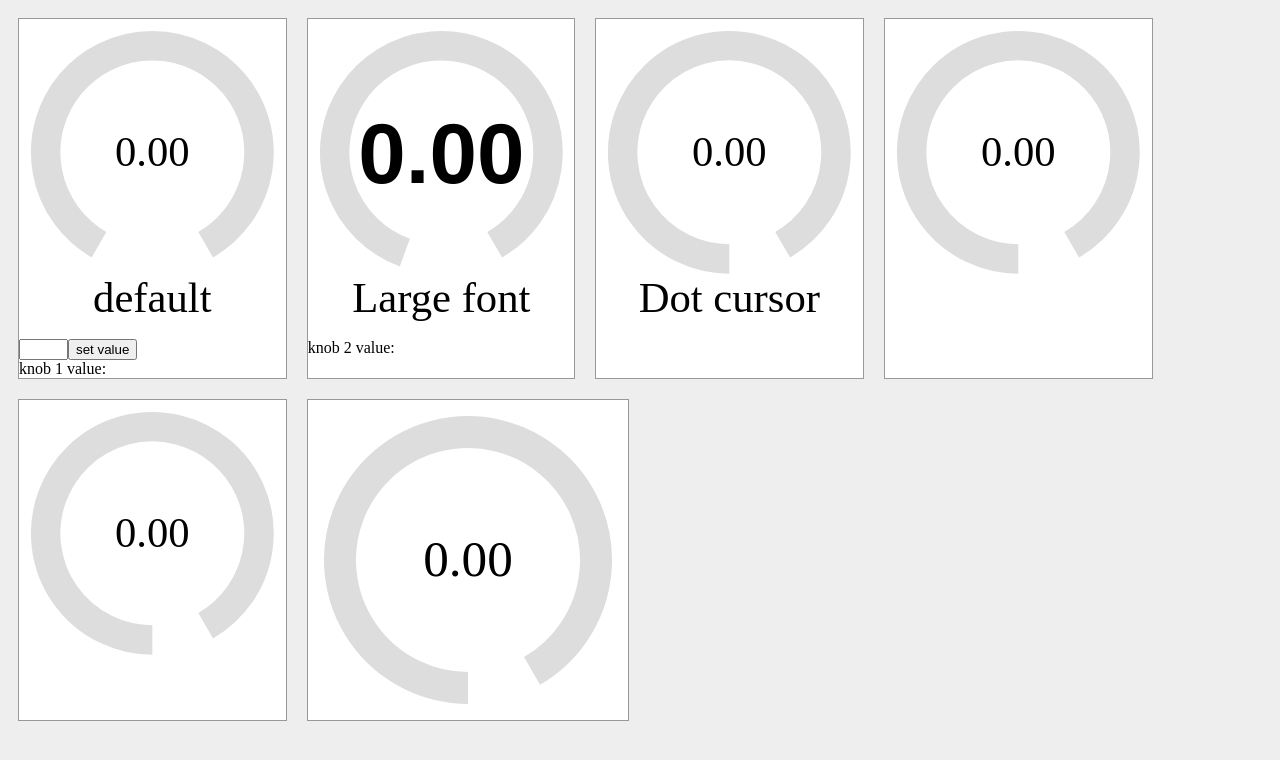
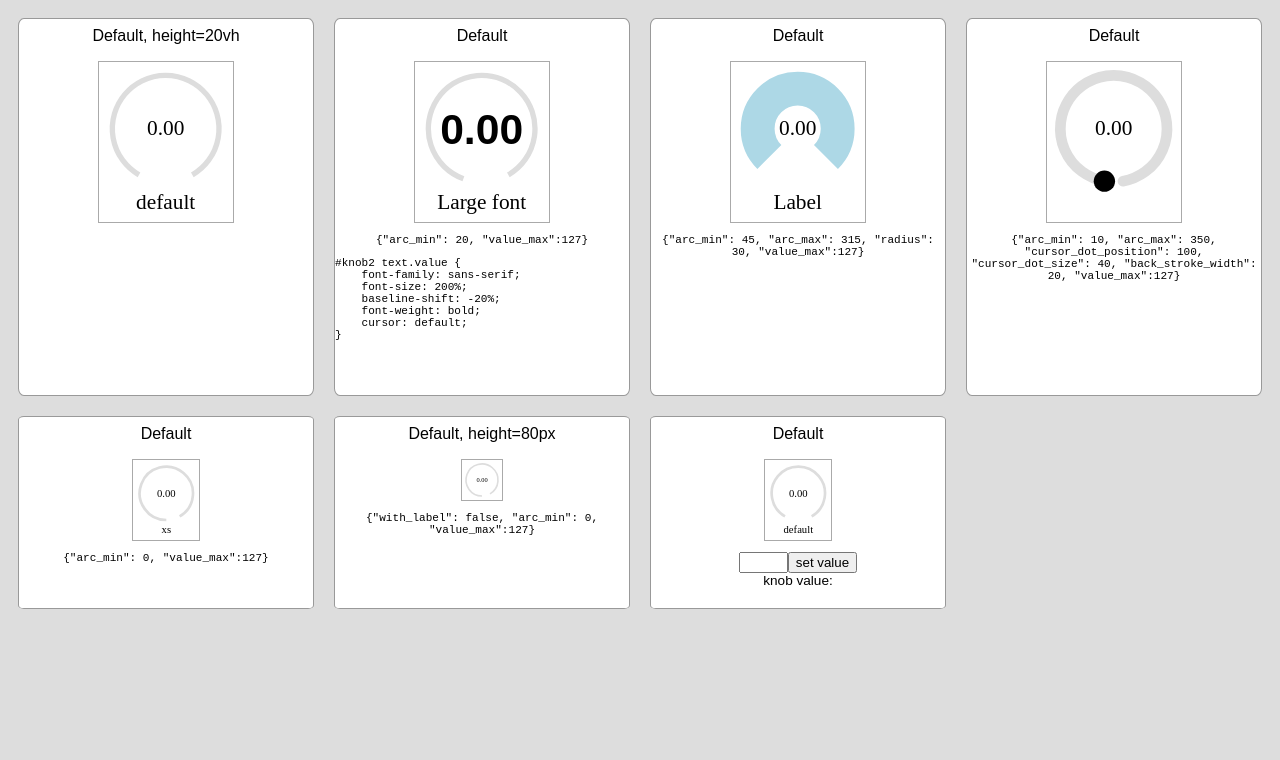
Before and after one commit to francoisgeorgy/synth-ui-controls, a plain HTML site: page examples/knob.html in a window 1280 px wide. Drawn offline with Linux system fonts and the light colour scheme.

Commit message:
examples

```diff
--- a/examples/knob.html
+++ b/examples/knob.html
@@ -1,15 +1,19 @@
 <!doctype html>
 <html>
 <head>
-    <script src="../src/knob.js?123"></script>
+    <script src="../src/knob.js?1rf234"></script>
     <style>
         body {
-            background-color: #eee;
+            background-color: #ddd;
+            /*background: linear-gradient(316deg, rgba(255,0,0,1) 0%, rgba(0,0,0,1) 75%, rgba(0,0,0,1) 100%);*/
         }
         #main {
-            display: flex;
-            flex-direction: row;
-            flex-wrap: wrap;
+            /*display: flex;*/
+            /*flex-direction: row;*/
+            /*flex-wrap: wrap;*/
+            /*align-items: flex-start;*/
+            display: grid;
+            grid-template-columns: repeat(4, 1fr);
         }
 
         #main > div {
@@ -17,13 +21,34 @@
             background-color: #fff;
             margin: 10px;
             border: 1px solid #999;
+            text-align: center;
+            border-radius: 2%;
+            padding: 0 0 4% 0;
+        }
+
+        #main > div > div:nth-child(1) {
+            font-family: sans-serif;
+            margin-bottom: 0.5em;
+            padding: 0.5em 0;
+            /*border-bottom: 1px solid black;*/
+        }
+
+        #main > div > div:nth-child(3) {
+            font-family: sans-serif;
+            padding: 0.5em 0;
+            font-size: 85%;
+        }
+
+        div.config {
+            font-family: monospace;
         }
 
         .knob {
-            height: 40vh;   /* 20% of viewport height */
-            /*background-color: #ccc;*/
-            display: block;
+            height: 20vh;   /* 20% of viewport height */
+            background-color: #ffffff;
+            border: 1px solid #aaa;
         }
+
 /*
         .knob text {
             font-family: sans-serif;
@@ -35,12 +60,12 @@
             text-anchor: middle;
         }
 */
-        .arc {
+        /*.arc {*/
             /*stroke: black;*/
             /*stroke-width: 5%;*/
-            fill: transparent;
+            /*fill: transparent;*/
             /*stroke-linecap: round;*/
-        }
+        /*}*/
 /*
         .back {
             stroke: #aaa;
@@ -52,43 +77,149 @@
             stroke-width: 1px;
         }
 */
+        #knob1 {
+        }
+
         #knob2 text.value {
             font-family: sans-serif;
             font-size: 200%;
             baseline-shift: -20%;   /* use this property to correct the text vertical position */
             font-weight: bold;
             cursor: default;
-            /*z-index: 1;*/
         }
+
+        #knob3 .arc {
+            stroke-width: 15%;
+            stroke: blue;
+
+        }
+        #knob3 .back {
+            stroke-width: 23%;
+            stroke: lightblue;
+            /*stroke-linecap: round;*/
+        }
+
+        #knob4 .arc {
+            stroke: #ddd;
+            /*stroke-linecap: round;*/
+        }
+        #knob4 .back {
+            stroke: #ddd;
+            stroke-linecap: round;
+        }
+
+        #knob5 {
+            height: 10vh;
+        }
+
+        #knob6 {
+            height: 5vh;
+        }
+
+        #knob7 {
+            height:80px;
+        }
+
     </style>
 </head>
 <body>
     <div id="main">
         <div>
+            <div>
+                Default, height=20vh
+            </div>
             <svg class="knob" id="knob1" data-label="default"></svg>
             <!--<div class="knob-menu" id="knob1-menu"></div>-->
-            <input type="text" id="i" size="3"/><button id="b">set value</button>
             <div>
-                knob 1 value: <span id="v-knob1"></span>
+                <div class="config">
+                    <script>document.write(document.getElementById("knob1").dataset.config || '')</script>
+                </div>
             </div>
         </div>
         <div>
+            <div>
+                Default
+            </div>
             <svg class="knob" id="knob2" data-config='{"arc_min": 20, "value_max":127}' data-label="Large font"></svg>
             <div>
-                knob 2 value: <span id="v-knob2"></span>
+                <div class="config">
+                    <script>document.write(document.getElementById("knob2").dataset.config || '')</script>
+                </div>
+                <pre style="text-align:left">
+#knob2 text.value {
+    font-family: sans-serif;
+    font-size: 200%;
+    baseline-shift: -20%;
+    font-weight: bold;
+    cursor: default;
+}
+
+                </pre>
             </div>
         </div>
         <div>
-            <svg class="knob" id="knob3" data-config='{"arc_min": 0, "value_max":127}' data-label="Dot cursor"></svg>
+            <div>
+                Default
+            </div>
+            <svg class="knob" id="knob3" data-config='{"arc_min": 45, "arc_max": 315, "radius": 30, "value_max":127}' data-label="Label"></svg>
+            <div>
+                <div class="config">
+                    <script>document.write(document.getElementById("knob3").dataset.config || '')</script>
+                </div>
+            </div>
         </div>
         <div>
-            <svg class="knob" id="knob4" data-config='{"arc_min": 0, "value_max":127}' data-label=""></svg>
+            <div>
+                Default
+            </div>
+            <svg class="knob" id="knob4"
+                 data-config='{"arc_min": 10, "arc_max": 350,
+                               "cursor_dot_position": 100,
+                               "cursor_dot_size": 40,
+                               "back_stroke_width": 20,
+                               "value_max":127}' data-label=""></svg>
+            <div>
+                <div class="config">
+                    <script>document.write(document.getElementById("knob4").dataset.config || '')</script>
+                </div>
+            </div>
         </div>
         <div>
-            <svg class="knob" id="knob5" data-config='{"arc_min": 0, "value_max":127}' data-label=""></svg>
+            <div>
+                Default
+            </div>
+            <svg class="knob" id="knob5" data-config='{"arc_min": 0, "value_max":127}' data-label="xs"></svg>
+            <div>
+                <div class="config">
+                    <script>document.write(document.getElementById("knob5").dataset.config || '')</script>
+                </div>
+            </div>
         </div>
         <div>
+            <div>
+                Default, height=80px
+            </div>
             <svg class="knob" id="knob6" data-config='{"with_label": false, "arc_min": 0, "value_max":127}'></svg>
+            <div>
+                <div class="config">
+                    <script>document.write(document.getElementById("knob6").dataset.config || '')</script>
+                </div>
+            </div>
+        </div>
+        <div>
+            <div>
+                Default
+            </div>
+            <svg class="knob" id="knob7" data-label="default"></svg>
+            <div>
+                <div class="config">
+                    <script>document.write(document.getElementById("knob7").dataset.config || '')</script>
+                </div>
+                <input type="text" id="i7" size="3"/><button id="b">set value</button>
+                <div>
+                    knob value: <span id="v-knob7"></span>
+                </div>
+            </div>
         </div>
     </div>
 </body>
@@ -101,26 +232,17 @@
 
         var knobs = document.querySelectorAll('svg.knob');
         [].forEach.call(knobs, function(element) {
-            console.log('new knob for', element.id);
             my_knobs[element.id] = new knob(element, {arcMin:45});
-
-            console.log('addf listener for', element.id);
             element.addEventListener("change", function(event) {
-                console.log('change event', event);
                 document.getElementById('v-' + element.id).innerHTML = event.detail;
             });
         });
 
-        console.log(my_knobs);
-
-        var i = document.getElementById('i');
-        i.addEventListener("change", function(event) {
-//            let k = document.getElementById('knob1');
-//            console.log(k);
-            console.log(event, this, this.value);
+        var i7 = document.getElementById('i7');
+        i7.addEventListener("change", function(event) {
             let v = parseFloat(this.value);
             if (!isNaN(v)) {
-                my_knobs['knob1'].value = v;
+                my_knobs['knob7'].value = v;
             }
         });
 
--- a/src/knob.js
+++ b/src/knob.js
@@ -30,10 +30,13 @@
             arc_max: 330.0,         // Angle in knob coordinates (0 at 6 0'clock)
             cursor_start: 0,            // 20% of radius
             cursor_end: 0,            // 20% of radius
-            cursor_dot_position: 0,         // % of radius (try 80)
+            cursor_dot_position: 75,         // % of radius (try 80), ignored when cursor_dot_size <= 0
             cursor_dot_size: 0,         // % of radius (try 10)
             cursor_only: false,  //TODO
             cursor_width: 0,    // only when cursor_only is true
+            back_stroke_width: 10,   // 10% of radius
+            arc_stroke_width: 10,   // 10% of radius
+            radius: 40,
             rotation: CW,
             default_value: 0,
             value_min: 0.0,
@@ -50,7 +53,7 @@
 
         const HALF_WIDTH = 50;      // viewBox/2
         const HALF_HEIGHT = 50;     // viewBox/2
-        const RADIUS = 40;          // a bit less than viewBox/2 to have a margin outside the arc. Must also takes into account the width of the arc stroke.
+        // const RADIUS = 40;          // a bit less than viewBox/2 to have a margin outside the arc. Must also takes into account the width of the arc stroke.
 
         // mouse drag support
         // var currentTarget;  //TODO: could be replaced by element ?
@@ -92,15 +95,15 @@
             // compute initial viewBox coordinates (independent from browser resizing):
 
             let angle_rad = getPolarAngle() * Math.PI / 180.0;
-            arcStartX = getViewboxX(Math.cos(angle_rad) * RADIUS);
-            arcStartY = getViewboxY(Math.sin(angle_rad) * RADIUS);
+            arcStartX = getViewboxX(Math.cos(angle_rad) * config.radius);
+            arcStartY = getViewboxY(Math.sin(angle_rad) * config.radius);
 
             if (config.cursor_only) {
                 // TODO
             }
 
             if (config.cursor_start > 0) {
-                let cursorLength = RADIUS * ((100.0 - config.cursor_start) / 100.0);  // cursor is in percents
+                let cursorLength = config.radius * ((100.0 - config.cursor_start) / 100.0);  // cursor is in percents
                 let cursor_endX = getViewboxX(Math.cos(angle_rad) * cursorLength);
                 let cursor_endY = getViewboxY(Math.sin(angle_rad) * cursorLength);
                 path_start = `M ${cursor_endX},${cursor_endY} L`;
@@ -108,7 +111,7 @@
                 path_start = 'M';
             }
 
-            path_start += `${arcStartX},${arcStartY} A ${RADIUS},${RADIUS}`;
+            path_start += `${arcStartX},${arcStartY} A ${config.radius},${config.radius}`;
 
             mouseWheelDirection = _isMacOS() ? -1 : 1;
 
@@ -207,10 +210,10 @@
             let a_rad = endAngle * Math.PI / 180.0;
 
             // if (config.cursor_dot > 0) {
-                let dot_position = RADIUS * (config.cursor_dot_position / 100.0);  // cursor is in percents
+                let dot_position = config.radius * config.cursor_dot_position / 100.0;  // cursor is in percents
                 let x = getViewboxX(Math.cos(a_rad) * dot_position);
                 let y = getViewboxY(Math.sin(a_rad) * dot_position);
-                let r = RADIUS * (config.cursor_dot_size / 100.0);
+                let r = config.radius * config.cursor_dot_size / 2 / 100.0;
             // }
 
             return {
@@ -231,8 +234,8 @@
             console.log(`getPath from ${minAngle} to ${endAngle}`);     // 240 330; 240-330=-90 + 360=270
 
             let a_rad = endAngle * Math.PI / 180.0;
-            let endX = getViewboxX(Math.cos(a_rad) * RADIUS);
-            let endY = getViewboxY(Math.sin(a_rad) * RADIUS);
+            let endX = getViewboxX(Math.cos(a_rad) * config.radius);
+            let endY = getViewboxY(Math.sin(a_rad) * config.radius);
 
             let deltaAngle = (minAngle - endAngle + 360.0) % 360.0;
             let largeArc = deltaAngle < 180.0 ? 0 : 1;
@@ -248,7 +251,7 @@
             let path = path_start + ` 0 ${largeArc},${arcDirection} ${endX},${endY}`;
 
             if (config.cursor_end > 0) {
-                let cursorLength = RADIUS * ((100.0 - config.cursor_end) / 100.0);  // cursor is in percents
+                let cursorLength = config.radius * ((100.0 - config.cursor_end) / 100.0);  // cursor is in percents
                 let cursor_endX = getViewboxX(Math.cos(a_rad) * cursorLength);
                 let cursor_endY = getViewboxY(Math.sin(a_rad) * cursorLength);
                 path += ` L ${cursor_endX},${cursor_endY}`;
@@ -270,7 +273,7 @@
 
             element.setAttributeNS("http://www.w3.org/2000/xmlns/", "xmlns:xlink", "http://www.w3.org/1999/xlink");
             element.setAttributeNS(null, "viewBox", config.with_label ? "0 0 100 120" : "0 0 100 100");
-            element.setAttribute("class", "knob");
+            // element.setAttribute("class", "knob");
 
             // let back = document.createElementNS(NS, "circle");
             // back.setAttributeNS(null, "cx", "50");
@@ -282,7 +285,7 @@
             let back = document.createElementNS(NS, "path");
             back.setAttributeNS(null, "d", getPath(maxAngle));
             back.setAttribute("stroke", "#ddd");
-            back.setAttribute("stroke-width", "10%");
+            back.setAttribute("stroke-width", "" + config.back_stroke_width * config.radius / 100);
             back.setAttribute("fill", "transparent");
             back.setAttribute("class", "back");
             element.appendChild(back);
@@ -291,6 +294,7 @@
             valueText.setAttributeNS(null, "x", "50");
             valueText.setAttributeNS(null, "y", "55");
             valueText.setAttribute("text-anchor", "middle");
+            valueText.setAttribute("cursor", "default");
             valueText.setAttribute("class", "value");
             valueText.textContent = getValue().toFixed(2);
             element.appendChild(valueText);
@@ -298,7 +302,7 @@
             let path = document.createElementNS(NS, "path");
             path.setAttributeNS(null, "d", getPath(getPolarAngle()));
             path.setAttribute("stroke", "#666");
-            path.setAttribute("stroke-width", "10%");
+            path.setAttribute("stroke-width", "" + config.arc_stroke_width * config.radius / 100);
             path.setAttribute("fill", "transparent");
             path.setAttribute("class", "arc");
             element.appendChild(path);
@@ -318,6 +322,7 @@
                 labelText.setAttributeNS(null, "x", "50");
                 labelText.setAttributeNS(null, "y", "110");
                 labelText.setAttribute("text-anchor", "middle");
+                valueText.setAttribute("cursor", "default");
                 labelText.setAttribute("class", "label");
                 labelText.textContent = config.label;
                 element.appendChild(labelText);
@@ -376,7 +381,7 @@
             setPolarAngle(angle_rad * 180.0 / Math.PI);     // rads to degs
 
             // distance from arc center to mouse position
-            distance = Math.sqrt(dx*(HALF_WIDTH/RADIUS)*dx*(HALF_WIDTH/RADIUS) + dy*(HALF_HEIGHT/RADIUS)*dy*(HALF_HEIGHT/RADIUS));
+            distance = Math.sqrt(dx*(HALF_WIDTH/config.radius)*dx*(HALF_WIDTH/config.radius) + dy*(HALF_HEIGHT/config.radius)*dy*(HALF_HEIGHT/config.radius));
 
         }
 
```
Also changed, not shown: README.md.
